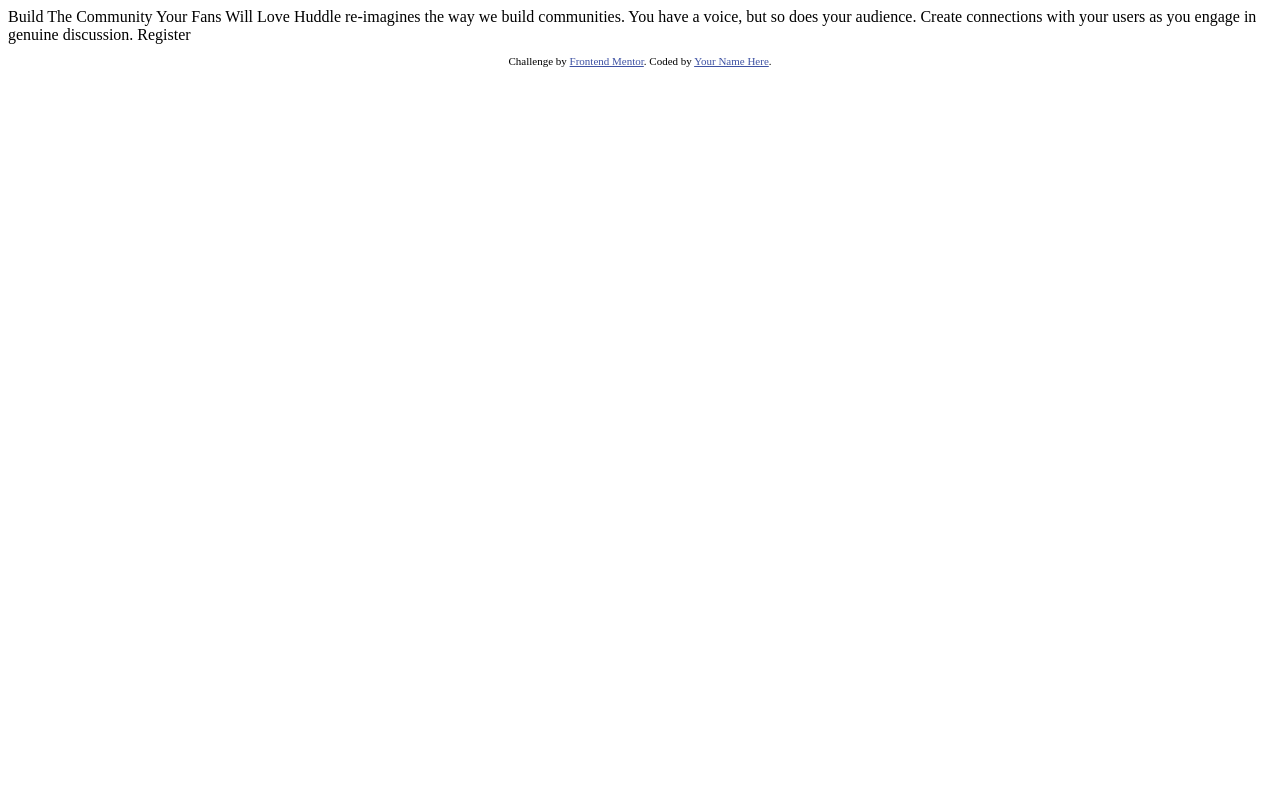
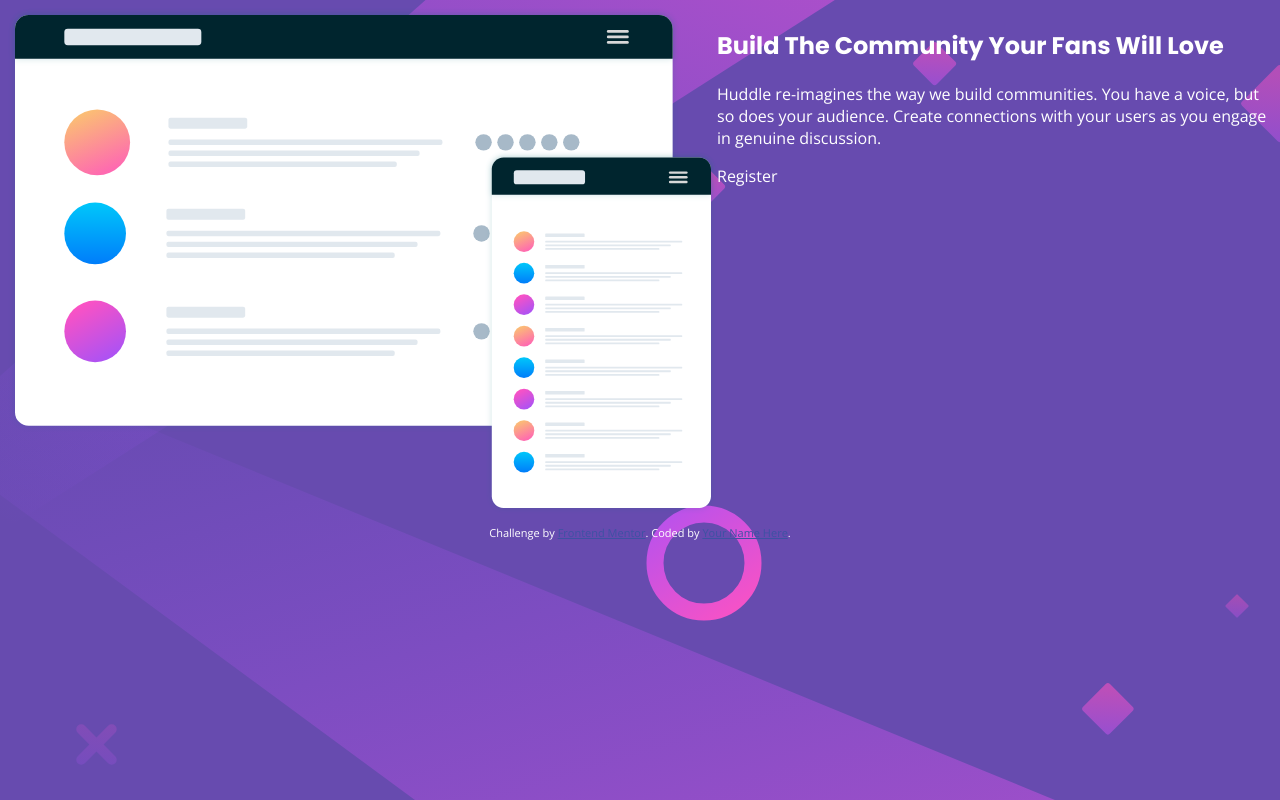
Before and after one commit to yukaoishi/huddle-landing-page-with-single-introductory-section-master, a plain HTML site: page index.html in a window 1280 px wide. Drawn offline with nearby package versions, Linux system fonts and the light colour scheme.

Commit message:
create layout

```diff
--- a/index.html
+++ b/index.html
@@ -1,27 +1,63 @@
 <!DOCTYPE html>
 <html lang="en">
+
 <head>
   <meta charset="UTF-8">
-  <meta name="viewport" content="width=device-width, initial-scale=1.0"> <!-- displays site properly based on user's device -->
+  <meta name="viewport" content="width=device-width, initial-scale=1.0">
+  <!-- displays site properly based on user's device -->
 
   <link rel="icon" type="image/png" sizes="32x32" href="./images/favicon-32x32.png">
+  <link rel="preconnect" href="https://fonts.gstatic.com">
+  <link href="https://fonts.googleapis.com/css2?family=Poppins:wght@400;700&display=swap" rel="stylesheet">
+  <link rel="preconnect" href="https://fonts.gstatic.com">
+  <link href="https://fonts.googleapis.com/css2?family=Open+Sans&display=swap" rel="stylesheet">
 
   <title>Frontend Mentor | Huddle landing page with single introductory section</title>
 
   <!-- Feel free to remove these styles or customise in your own stylesheet 👍 -->
   <style>
-    .attribution { font-size: 11px; text-align: center; }
-    .attribution a { color: hsl(228, 45%, 44%); }
+    .attribution {
+      font-size: 11px;
+      text-align: center;
+    }
+
+    .attribution a {
+      color: hsl(228, 45%, 44%);
+    }
+
+    body {
+      background: url('images/bg-desktop.svg'), hsl(257, 40%, 49%);
+      color: white;
+      font-family: 'Open Sans', sans-serif;
+    }
+
+    h1 {
+      font-family: 'Poppins', sans-serif;
+    }
+
+    .main {
+      display: flex;
+    }
   </style>
 </head>
+
 <body>
 
-  Build The Community Your Fans Will Love
+  <header>
 
-  Huddle re-imagines the way we build communities. You have a voice, but so does your audience.
-  Create connections with your users as you engage in genuine discussion.
+  </header>
+  <section class="main">
+    <img src="images/illustration-mockups.svg" alt="">
+    <div>
+      <h1>Build The Community Your Fans Will Love</h1>
+      <p>
+        Huddle re-imagines the way we build communities. You have a voice, but so does your audience.
+        Create connections with your users as you engage in genuine discussion.
 
-  Register
+      </p>
+      Register
+    </div>
+  </section>
 
   <footer>
     <p class="attribution">
@@ -30,4 +66,5 @@
     </p>
   </footer>
 </body>
+
 </html>
```
